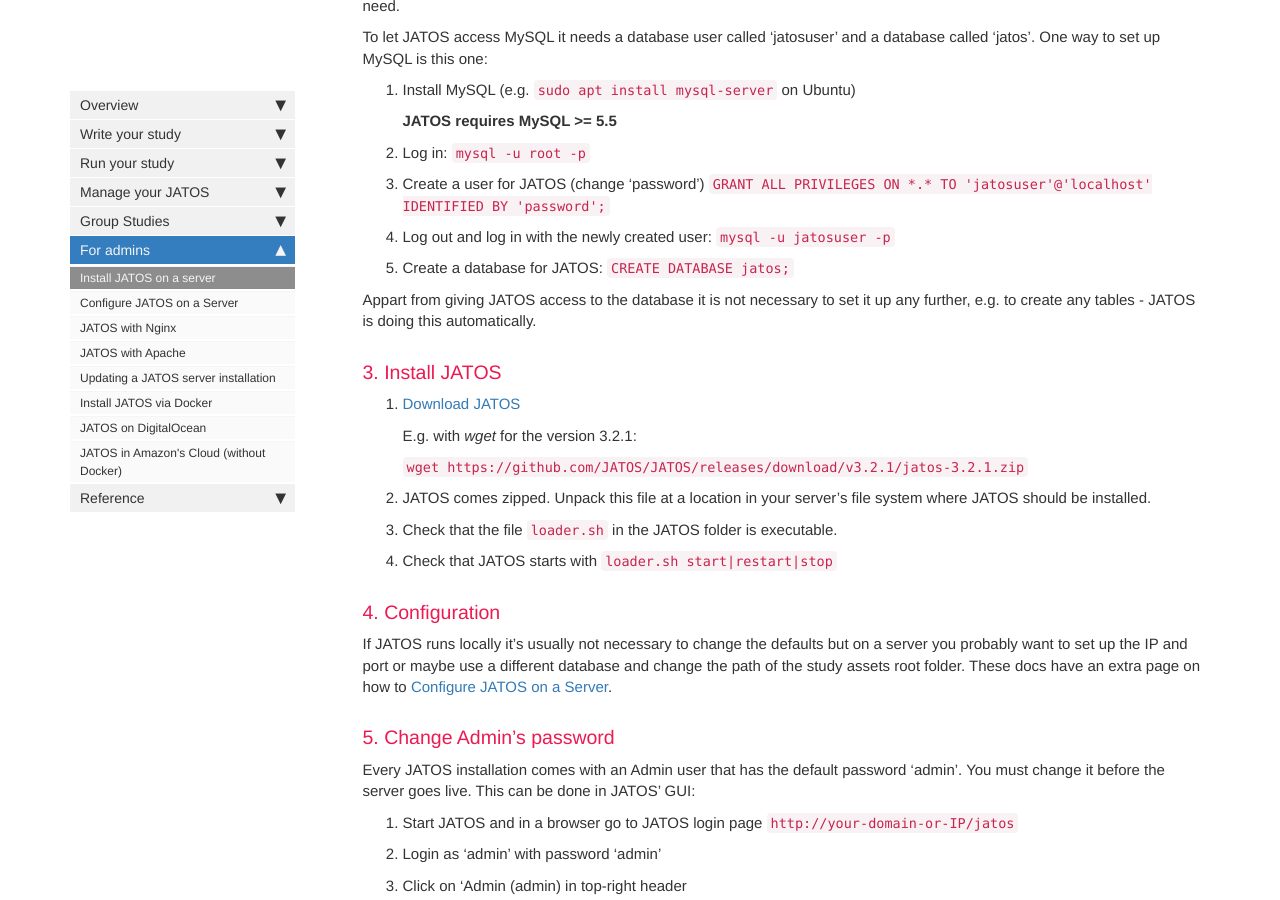
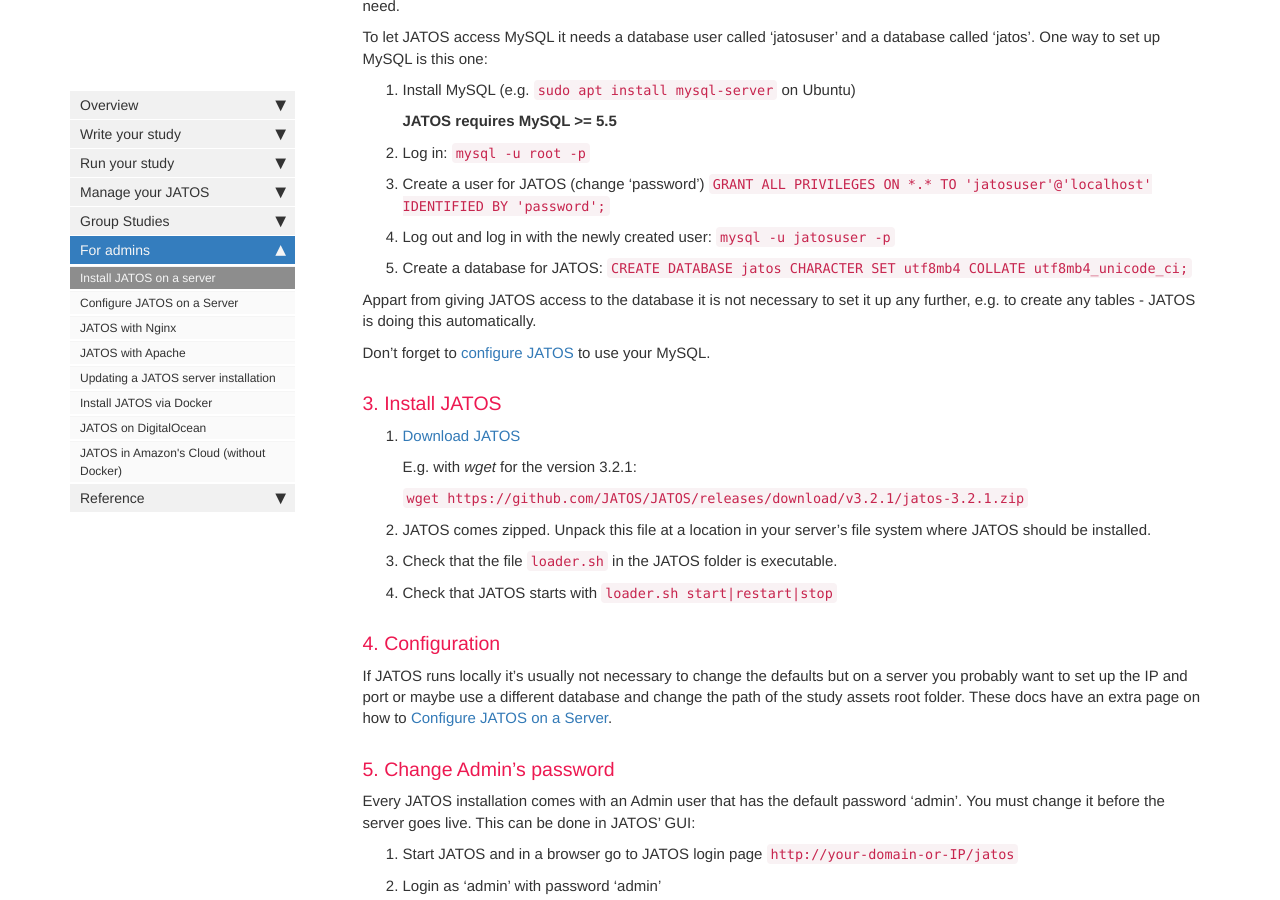
Before and after one commit to kristian-lange-tw/JATOS_docs_v3, a Jekyll site: the page built from pages/JATOS-on-a-server.md, in a window 1280 px wide and 900 px high, scrolled down 1375 px. Built offline with Jekyll 4.4.1, drawn with Linux system fonts in a browser that asks for light colours; nearby versions of some CDN libraries; comment, search, counter and statistics services are not loaded.

Commit message:
Update JATOS-on-a-server.md

```diff
--- a/pages/JATOS-on-a-server.md
+++ b/pages/JATOS-on-a-server.md
@@ -49,9 +49,11 @@
 
    1. Log out and log in with the newly created user: `mysql -u jatosuser -p`
 
-   1. Create a database for JATOS: `CREATE DATABASE jatos;`
+   1. Create a database for JATOS: `CREATE DATABASE jatos CHARACTER SET utf8mb4 COLLATE utf8mb4_unicode_ci;`
 
 Appart from giving JATOS access to the database it is not necessary to set it up any further, e.g. to create any tables - JATOS is doing this automatically.
+
+Don't forget to [configure JATOS](Configure-JATOS-on-a-Server.html#mysql-database) to use your MySQL.
 
 ### 3. Install JATOS
 
```
